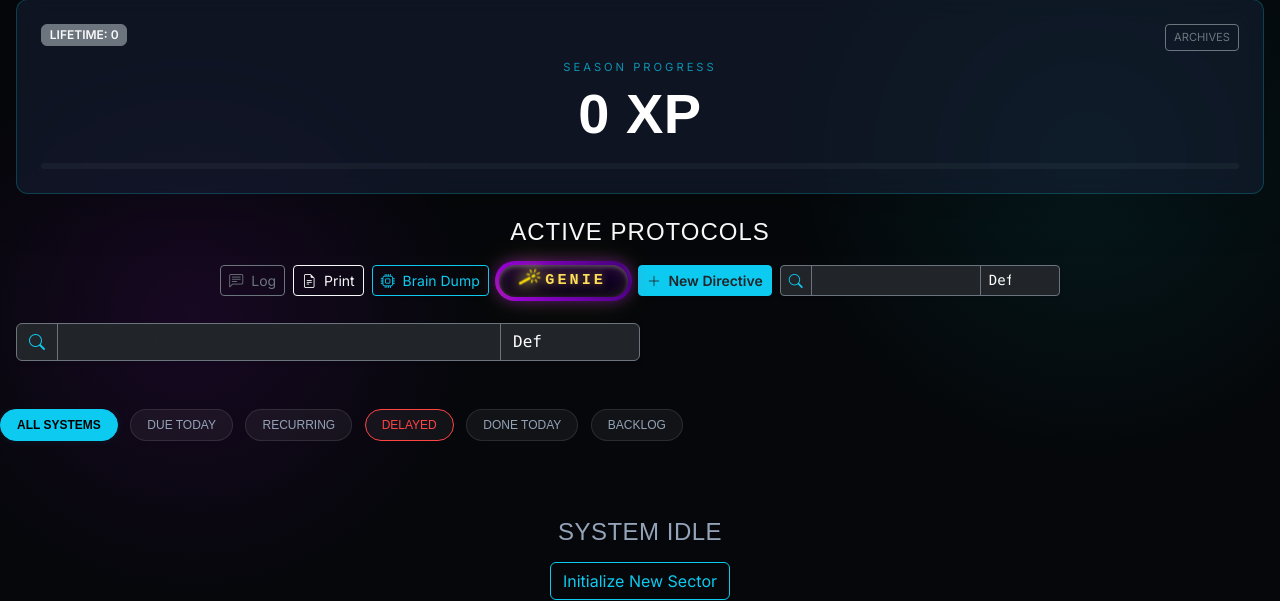
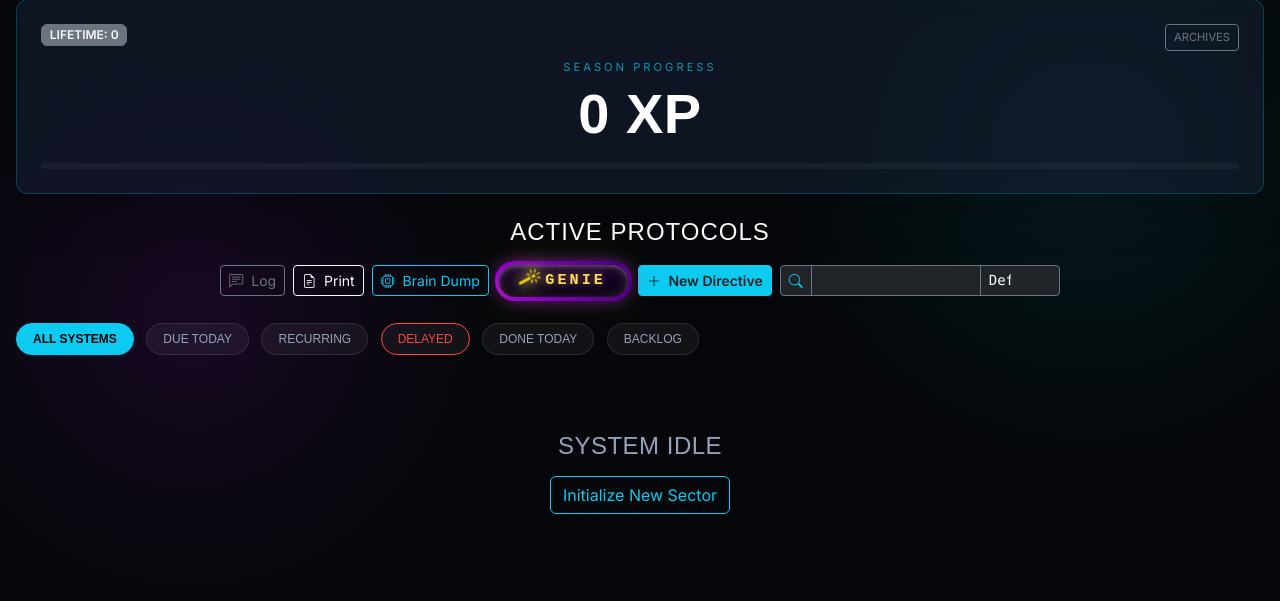
Before and after one commit to bushibots/life-rpg, a Flask app: page / in a window 1280 px wide. Shown: the part 82-683 px from the top of the page. Run offline with Flask 3, Linux system fonts and the light colour scheme; the visitor is signed in with stand-in values (Sample User, id 1); data comes from the database, SQL or seed files in the repository; data that the repository does not hold is empty; some libraries are stand-ins or nearby versions.

Commit message:
Update Prebeta0.231

```diff
--- a/templates/dashboard.html
+++ b/templates/dashboard.html
@@ -117,20 +117,6 @@
 </div>
 
 
-    <div class="col-md-6">
-        <div class="input-group shadow-sm">
-            <span class="input-group-text bg-dark border-secondary text-info"><i class="bi bi-search"></i></span>
-            <input type="text" id="taskSearch" class="form-control bg-dark text-white border-secondary font-monospace" placeholder="Search directives..." onkeyup="filterTasks()">
-            <select class="form-select bg-dark text-white border-secondary font-monospace" id="sortSelect" onchange="sortTasks()" style="max-width: 140px;">
-                <option value="default">Def</option>
-                <option value="diff_high">Hardest</option>
-                <option value="diff_low">Easiest</option>
-                <option value="date">Date</option>
-                <option value="name">A-Z</option>
-            </select>
-        </div>
-    </div>
-</div>
 
 <div class="filter-scroll-container">
     <button class="filter-pill active" onclick="applyFilter('all', this)">ALL SYSTEMS</button>
```
